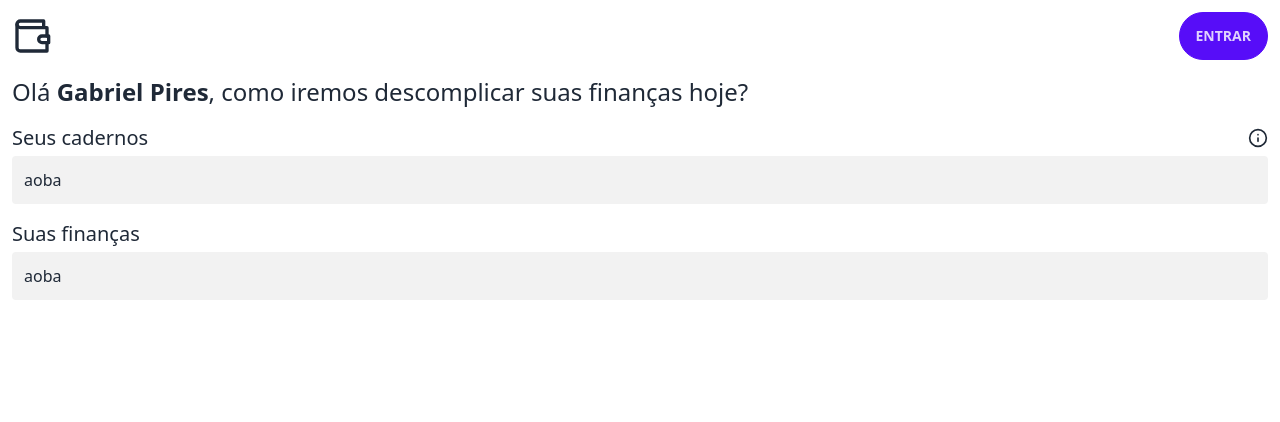
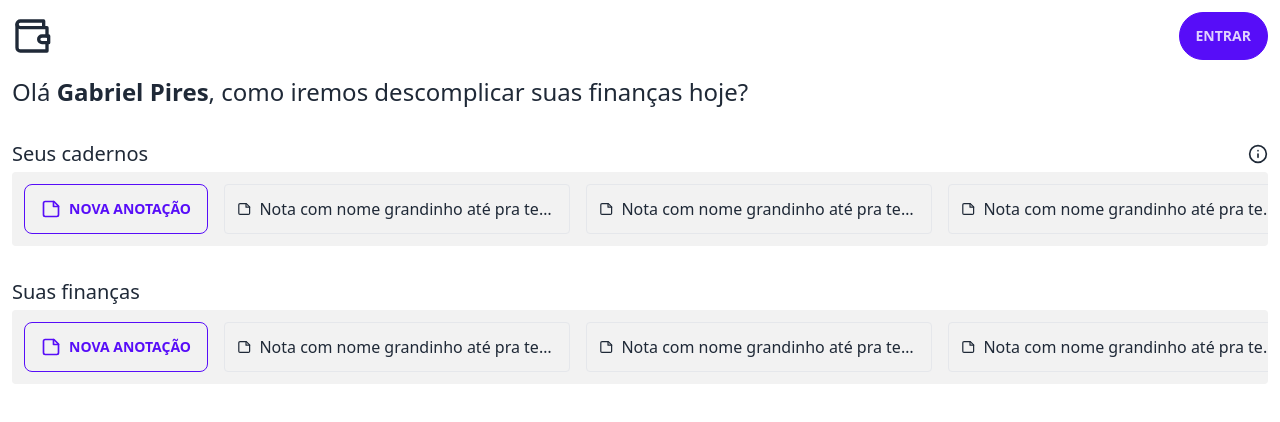
Before and after one commit to GabriPires/finote, a Next.js app: page / in a window 1280 px wide. Shown: the top 422 px of the page. Built offline with nearby package versions, Linux system fonts and the light colour scheme.

Commit message:
feat(section): section adjusts and notes components to section carousel

```diff
--- /dev/null
+++ b/src/components/NewNoteButton.tsx
@@ -0,0 +1,10 @@
+import { StickyNote } from 'lucide-react'
+
+export function NewNoteButton() {
+  return (
+    <button className="carousel-item btn-primary btn-outline btn">
+      <StickyNote className={'h-5 w-5'} />
+      Nova anotação
+    </button>
+  )
+}
--- /dev/null
+++ b/src/components/Note.tsx
@@ -0,0 +1,12 @@
+import { StickyNote } from 'lucide-react'
+
+export function Note() {
+  return (
+    <div className="carousel-item flex max-w-xs items-center gap-2 rounded border  p-3">
+      <StickyNote className={'h-5 w-5 '} />
+      <p className="truncate font-medium ">
+        Nota com nome grandinho até pra testar logo de início
+      </p>
+    </div>
+  )
+}
--- a/src/components/Section.tsx
+++ b/src/components/Section.tsx
@@ -5,5 +5,9 @@ interface SectionProps {
 }
 
 export function Section({ children }: SectionProps) {
-  return <div className="mt-1 flex rounded bg-base-200 p-3">{children}</div>
+  return (
+    <div className="carousel-center carousel mt-1 space-x-4 rounded bg-base-200 p-3">
+      {children}
+    </div>
+  )
 }
--- a/src/components/SectionTitle.tsx
+++ b/src/components/SectionTitle.tsx
@@ -7,8 +7,8 @@ interface SectionTitleProps {
 
 export function SectionTitle({ title, tip }: SectionTitleProps) {
   return (
-    <div className="mt-4 flex items-center justify-between ">
-      <h2 className="text-xl">{title}</h2>
+    <div className="mt-8 flex items-center justify-between ">
+      <h2 className="text-xl font-medium">{title}</h2>
       {tip && (
         <div className="tooltip tooltip-left md:tooltip-bottom" data-tip={tip}>
           <Info className="h-5 w-5" />
--- a/src/pages/index.tsx
+++ b/src/pages/index.tsx
@@ -1,4 +1,6 @@
 import { Header } from '@/components/Header'
+import { NewNoteButton } from '@/components/NewNoteButton'
+import { Note } from '@/components/Note'
 import { Section } from '@/components/Section'
 import { SectionTitle } from '@/components/SectionTitle'
 
@@ -12,11 +14,23 @@ export default function Home() {
         tip="Cadernos são conjuntos de folhas de finanças feitos para organizar sua vida"
       />
 
-      <Section>aoba</Section>
+      <Section>
+        <NewNoteButton />
+        <Note />
+        <Note />
+        <Note />
+        <Note />
+      </Section>
 
       <SectionTitle title="Suas finanças" />
 
-      <Section>aoba</Section>
+      <Section>
+        <NewNoteButton />
+        <Note />
+        <Note />
+        <Note />
+        <Note />
+      </Section>
     </div>
   )
 }
```
